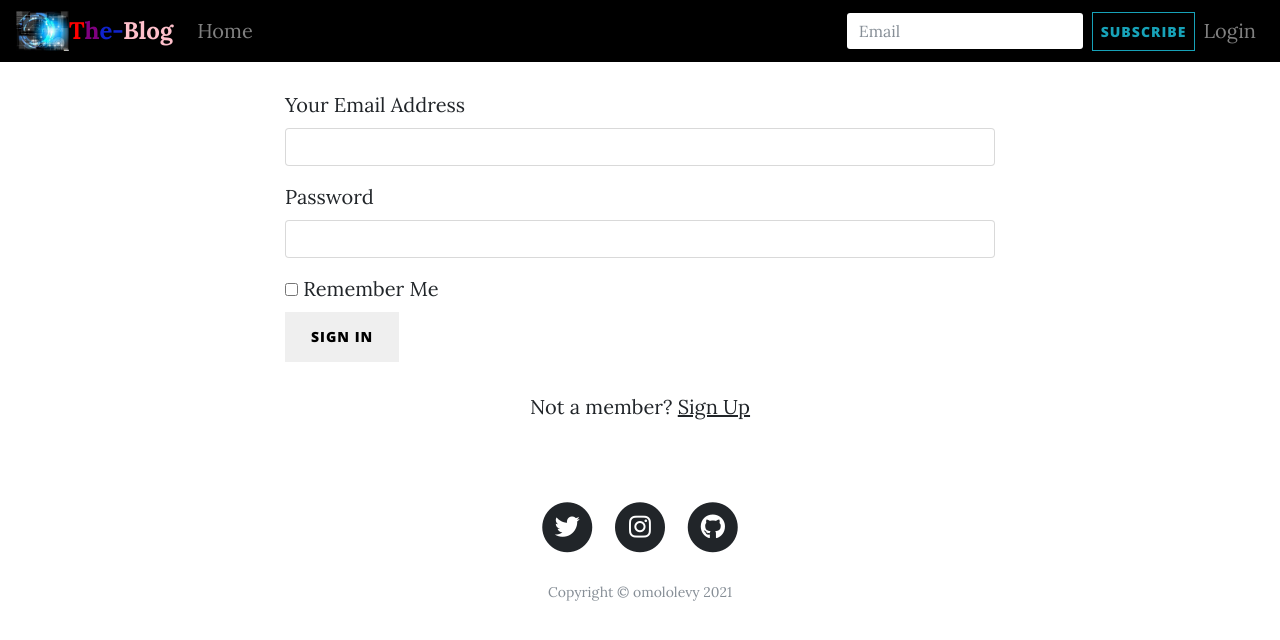
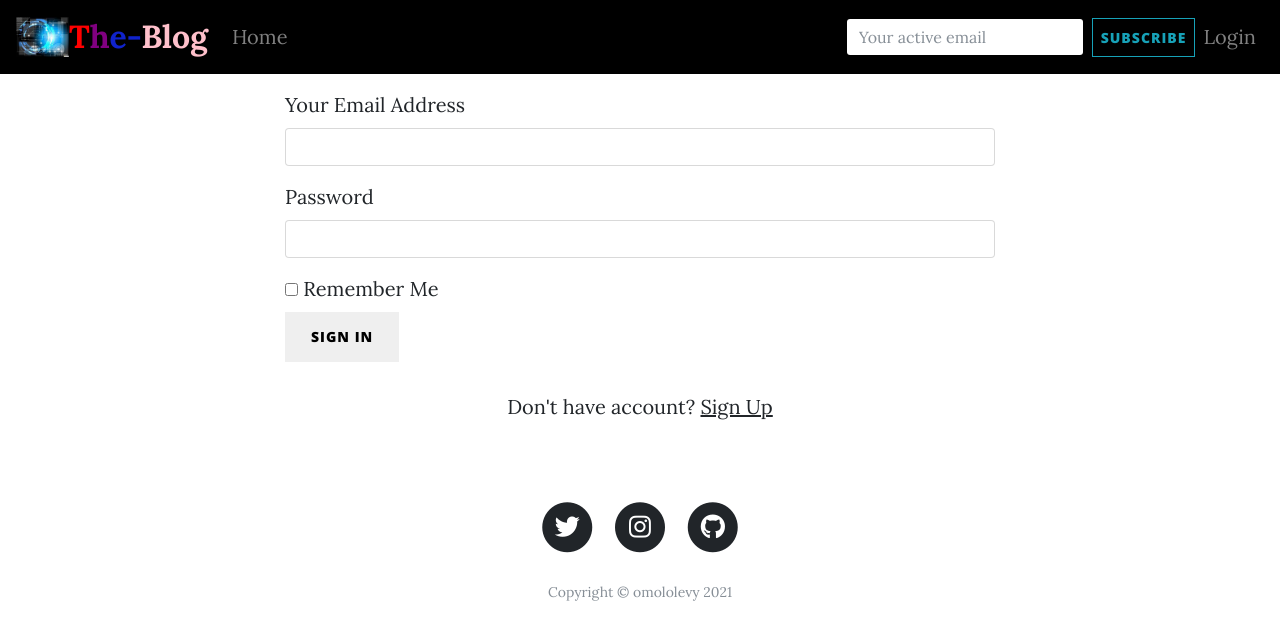
Before and after one commit to omololevy/The-Blog, a Flask app: page /authenticate/login in a window 1280 px wide. Shown: the top 640 px of the page. Run offline with Flask 2, Linux system fonts and the light colour scheme; some libraries are stand-ins or nearby versions.

Commit message:
Email, login sql config

```diff
--- a/app/main/views.py
+++ b/app/main/views.py
@@ -18,7 +18,7 @@ def index():
         new_sub = Subscribers(email = request.form.get("subscriber"))
         db.session.add(new_sub)
         db.session.commit()
-        welcome_message("Thank you for subscribing to the CM blog", "email/welcome", new_sub.email)
+        welcome_message("Welcome to The-Blog!", "email/welcome", new_sub.email)
     return render_template("index.html",posts = posts,quote = quote)
 
 @main.route("/post/<int:id>", methods = ["POST", "GET"])
@@ -104,7 +104,7 @@ def profile(id):
         new_sub = Subscribers(email = request.form.get("subscriber"))
         db.session.add(new_sub)
         db.session.commit()
-        welcome_message("Thank you for subscribing to the CM blog", "email/welcome", new_sub.email)
+        welcome_message("Thank you for subscribing to The-Blog", "email/welcome", new_sub.email)
 
     return render_template("profile/profile.html",user = user, posts = posts)
 
--- a/app/static/css/styles.css
+++ b/app/static/css/styles.css
@@ -127,7 +127,7 @@ footer {
 }
 
 .T,.h,.e,.B {
-    font-size: x-large;
+    font-size:xx-large;
     font-weight: bold;
 }
 .T {color: red;}
--- a/app/templates/auth/login.html
+++ b/app/templates/auth/login.html
@@ -14,7 +14,7 @@
                 </div>
                 {%endfor%}
                 {{wtf.quick_form(login_form)}}
-                <p class="text-center">Not a member? <a href="/authenticate/signup">Sign Up</a></p>
+                <p class="text-center">Don't have account? <a href="/authenticate/signup">Sign Up</a></p>
             </div>
             <div class="col-md-2"></div>
         </div>
--- a/app/templates/base.html
+++ b/app/templates/base.html
@@ -73,7 +73,7 @@
           </li>
           {%else%}
           <form class="form-inline my-2 my-lg-0" method="POST">
-            <input class="form-control mr-sm-2" type="email" placeholder="Email" name="subscriber" required>
+            <input class="form-control mr-sm-2" type="email" placeholder="Your active email" name="subscriber" required>
             <button class="btn btn-outline-info btn-sm" type="submit" style="padding: 8px;">Subscribe</button>
           </form>
           <li class="nav-item">
--- a/config.py
+++ b/config.py
@@ -15,7 +15,7 @@ class Config:
 
 class ProdConfig(Config):
 
-    SQLALCHEMY_DATABASE_URI = 'postgresql://kbrdrqaqcaqxgh:4b701cf3e3c72bd5704021ac5096b74121ef8f21d548812f2bf337a691fa81ed@ec2-52-201-195-11.compute-1.amazonaws.com:5432/dfuhcscf9iu9bf'
+    SQLALCHEMY_DATABASE_URI = os.environ.get("DATABASE_URL")
 
 class TestConfig(Config):
 
```
